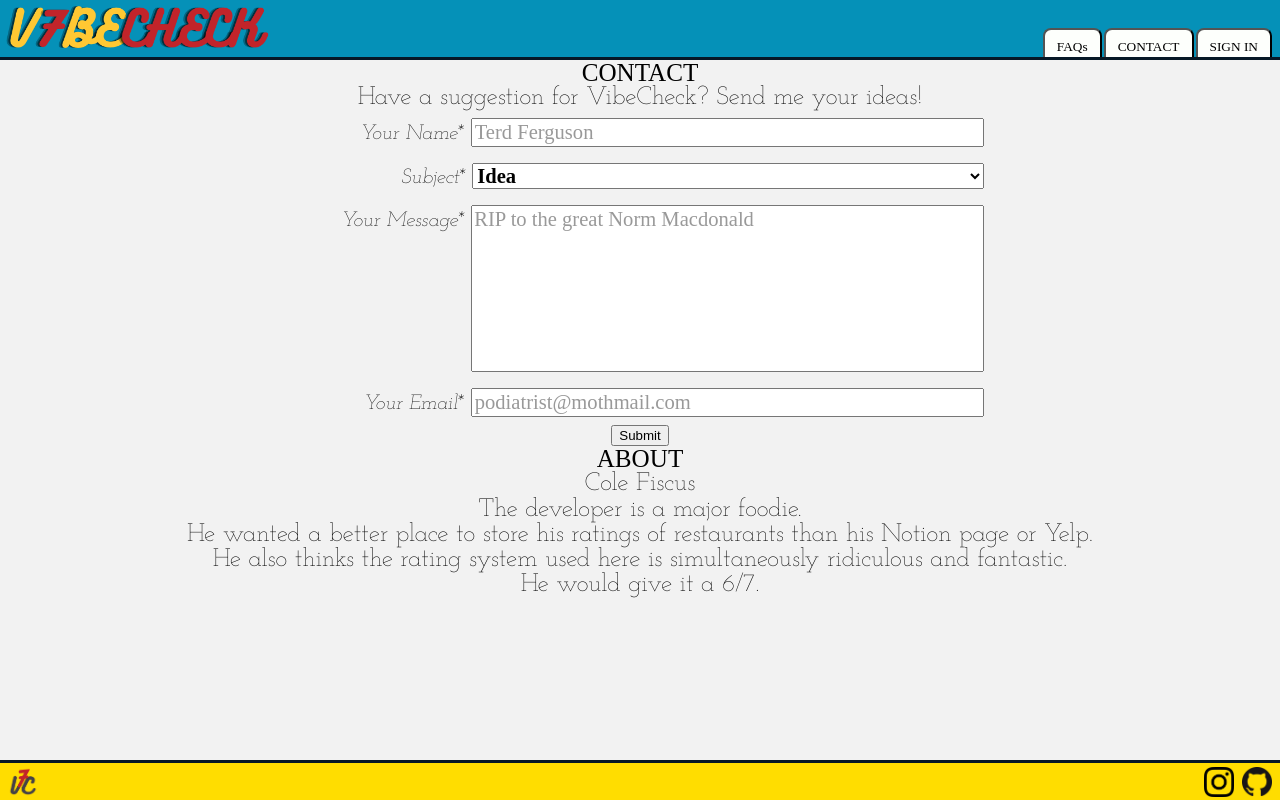
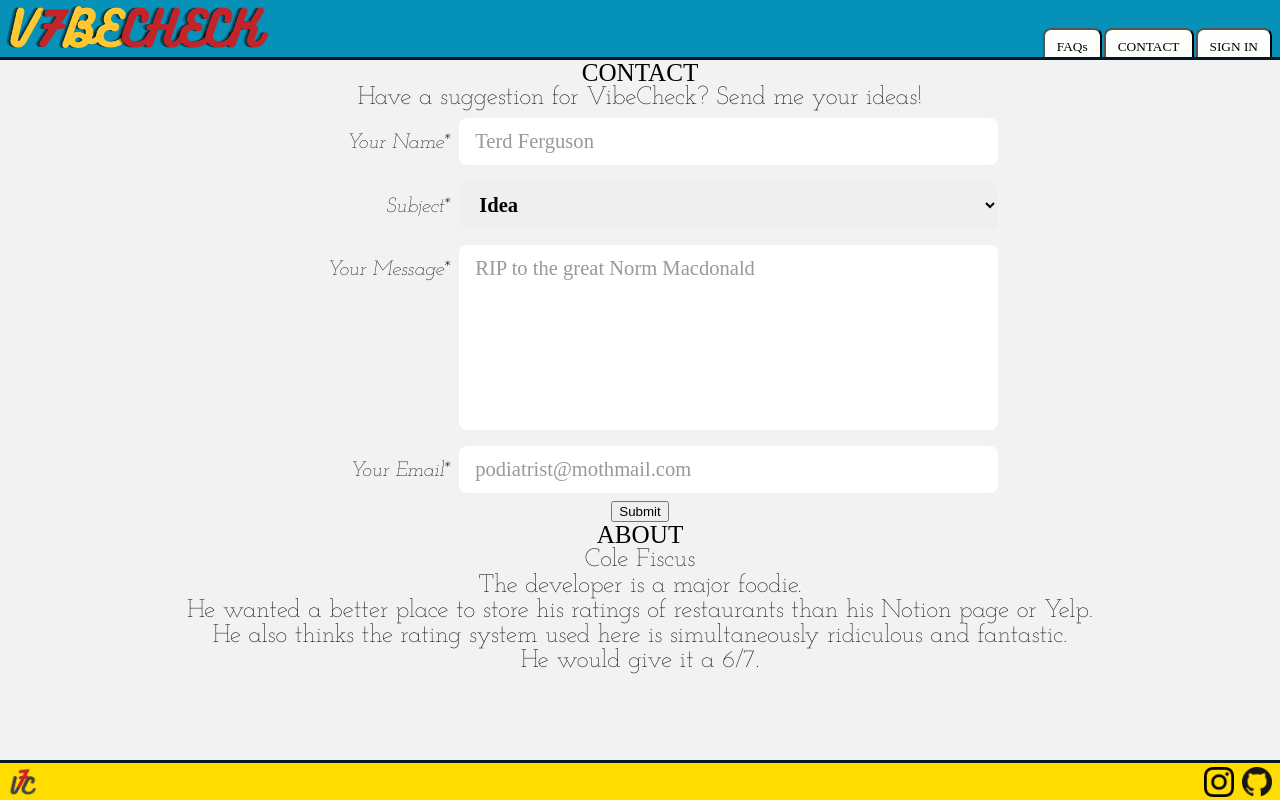
Before and after one commit to colefiscus/vibecheck, a React (Create React App) app: page /contact in a window 1280 px wide. Built offline with nearby package versions, Linux system fonts and the light colour scheme; a web font is replaced by a local one.

Commit message:
Add styling for text inputs and adjust label margin

```diff
--- a/src/Components/EmailJS/ContactMe.js
+++ b/src/Components/EmailJS/ContactMe.js
@@ -109,7 +109,7 @@ const Label = styled.label`
   font-size: ${18/14}rem;
   font-style: italic;
   width: 300px;
-  margin-right: 6px;
+  margin-right: 8px;
   flex: 1;
   text-align: right;
 `;
@@ -123,11 +123,17 @@ const InputWrapper = styled.div`
 const Input = styled.input`
   margin: 8px 0px;
   flex: 3;
-  // max-width: 400px;
   font-size: ${18/14}rem;
   font-family: inherit;
   font-weight: 600;
   color: hsl(0, 0%, 0%);
+  border-radius: 8px;
+  padding: 12px 16px;
+  border: none;
+
+  &:focus {
+    outline: 1px dotted #212121;
+  }
 
   &::placeholder {
     font-weight: 400;
@@ -142,6 +148,13 @@ const Select = styled.select`
   font-family: inherit;
   font-weight: 600;
   color: hsl(0, 0%, 0%);
+  border-radius: 8px;
+  padding: 12px 16px;
+  border: none;
+
+  &:focus {
+    outline: 1px dotted #212121;
+  }
 `;
 
 const EmailArea = styled.textarea`
@@ -153,6 +166,13 @@ const EmailArea = styled.textarea`
   color: hsl(0, 0%, 0%);
   resize: none;
   overflow: auto;
+  border-radius: 8px;
+  padding: 12px 16px;
+  border: none;
+
+  &:focus {
+    outline: 1px dotted #212121;
+  }
 
   &::placeholder {
     font-weight: 400;
```
